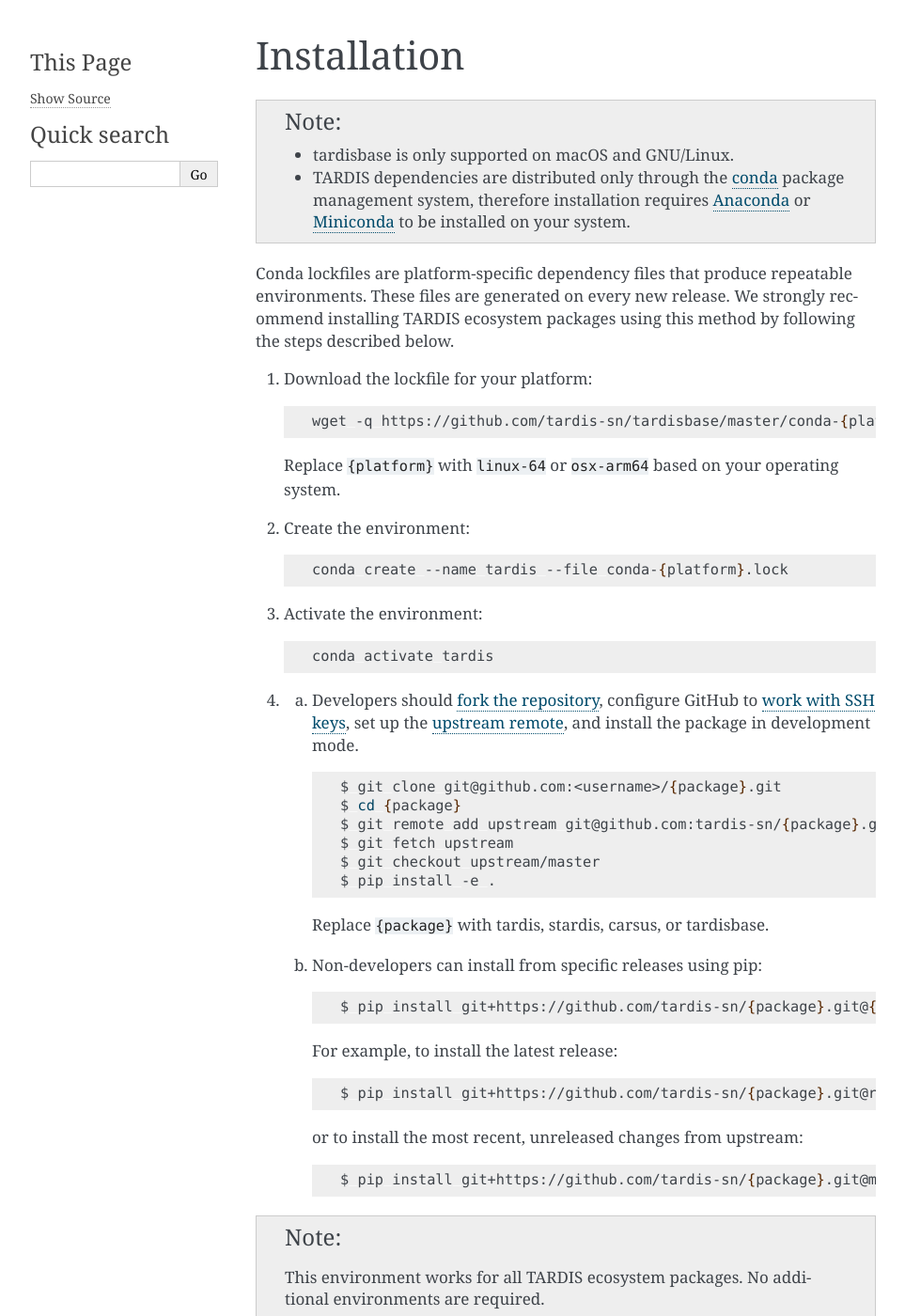
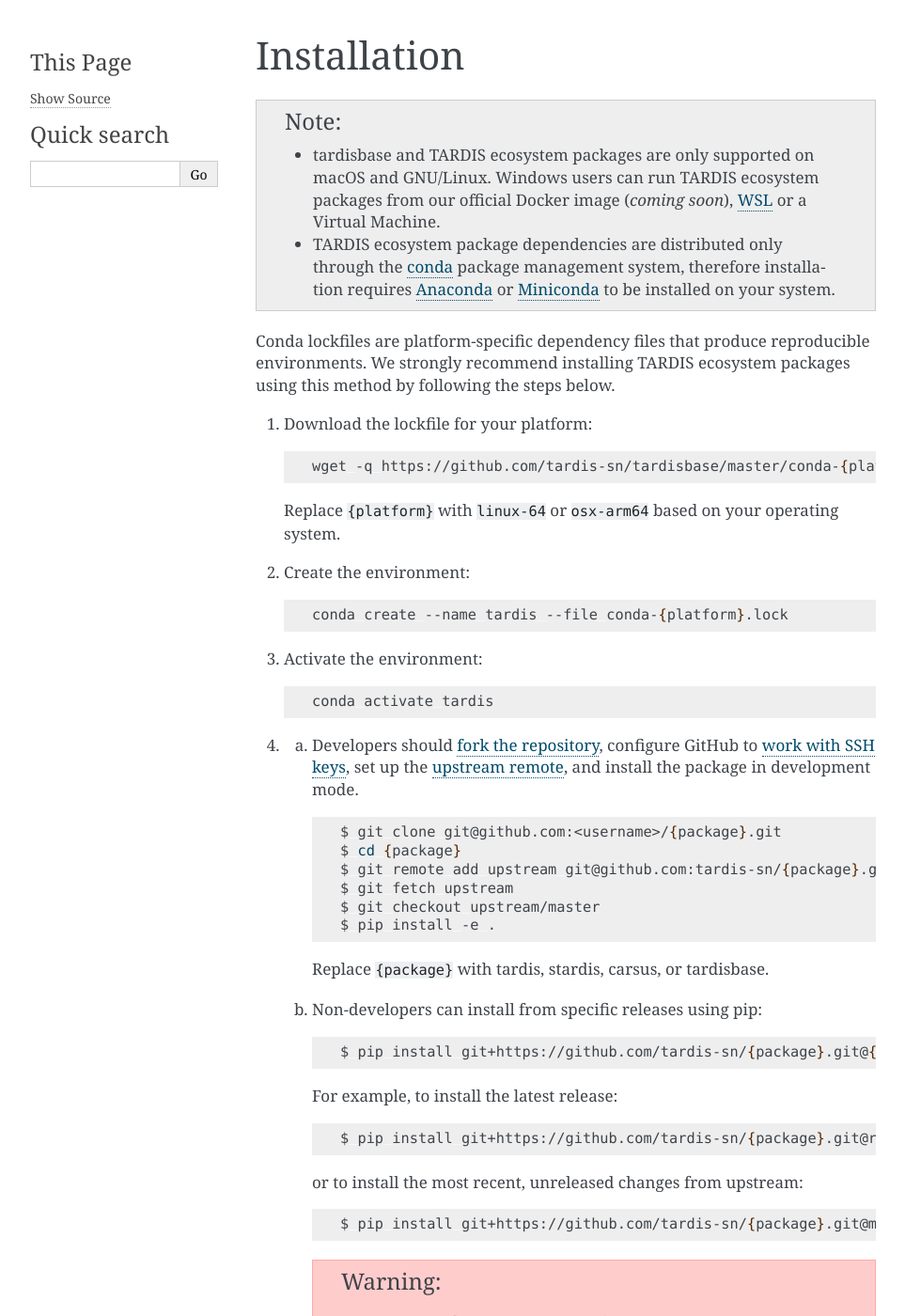
Before and after one commit to tardis-sn/tardisbase, a Sphinx documentation site: the page built from docs/installation.rst, in a window 1280 px wide and 1400 px high. Shown: the whole window at 94% size, without its empty margins (148-1111 px from the left). Built offline with Sphinx 7.4.7, drawn with Linux system fonts in a browser that asks for light colours; the version number could not be read and is left out; some of the changed text lies outside the part shown.

Commit message:
add optional dependency documentation

```diff
--- a/docs/installation.rst
+++ b/docs/installation.rst
@@ -2,15 +2,16 @@ Installation
 -----------
 
 .. note::
-    - tardisbase is only supported on macOS and GNU/Linux.
-    - TARDIS dependencies are distributed only through the `conda <https://docs.conda.io/en/latest/>`_
+    - tardisbase and TARDIS ecosystem packages are only supported on macOS and GNU/Linux. Windows users can run TARDIS ecosystem packages
+      from our official Docker image (*coming soon*), `WSL <https://docs.microsoft.com/en-us/windows/wsl/>`_
+      or a Virtual Machine.
+    - TARDIS ecosystem package dependencies are distributed only through the `conda <https://docs.conda.io/en/latest/>`_
       package management system, therefore installation requires `Anaconda <https://docs.anaconda.com/anaconda/install/index.html>`_
       or `Miniconda <https://conda.io/projects/conda/en/latest/user-guide/install/index.html>`_
       to be installed on your system.
 
-Conda lockfiles are platform-specific dependency files that produce repeatable environments.
-These files are generated on every new release. We strongly recommend installing TARDIS ecosystem
-packages using this method by following the steps described below.
+Conda lockfiles are platform-specific dependency files that produce reproducible environments.
+We strongly recommend installing TARDIS ecosystem packages using this method by following the steps below.
 
 1. Download the lockfile for your platform:
 
@@ -32,7 +33,7 @@ packages using this method by following the steps described below.
 
        conda activate tardis
 
-4. a. Developers should `fork the repository <https://github.com/tardis-sn/{package}/fork>`_, configure
+4. a. Developers should `fork the repository <https://docs.github.com/en/pull-requests/collaborating-with-pull-requests/working-with-forks/fork-a-repo>`_, configure
       GitHub to `work with SSH keys <https://docs.github.com/en/authentication/connecting-to-github-with-ssh>`_,
       set up the `upstream remote <https://docs.github.com/en/pull-requests/collaborating-with-pull-requests/working-with-forks/configuring-a-remote-for-a-fork>`_,
       and install the package in development mode.
@@ -66,6 +67,18 @@ packages using this method by following the steps described below.
 
         $ pip install git+https://github.com/tardis-sn/{package}.git@master
 
+      .. warning::
+        Running specific modules or tests for some packages might require additional optional dependencies.
+        These optional dependencies can be installed by running:
+
+        .. code-block:: bash
+
+          $ pip install -e ".[optional_dependencies]"
+          # for example:
+          $ pip install -e ".[viz]" # installs qgridnext and lineid_plot in tardis for visualization widgets.
+
+        Please refer to the package documentation for more details.
+
 .. note::
    This environment works for all TARDIS ecosystem packages. No additional environments are required.
 
```
